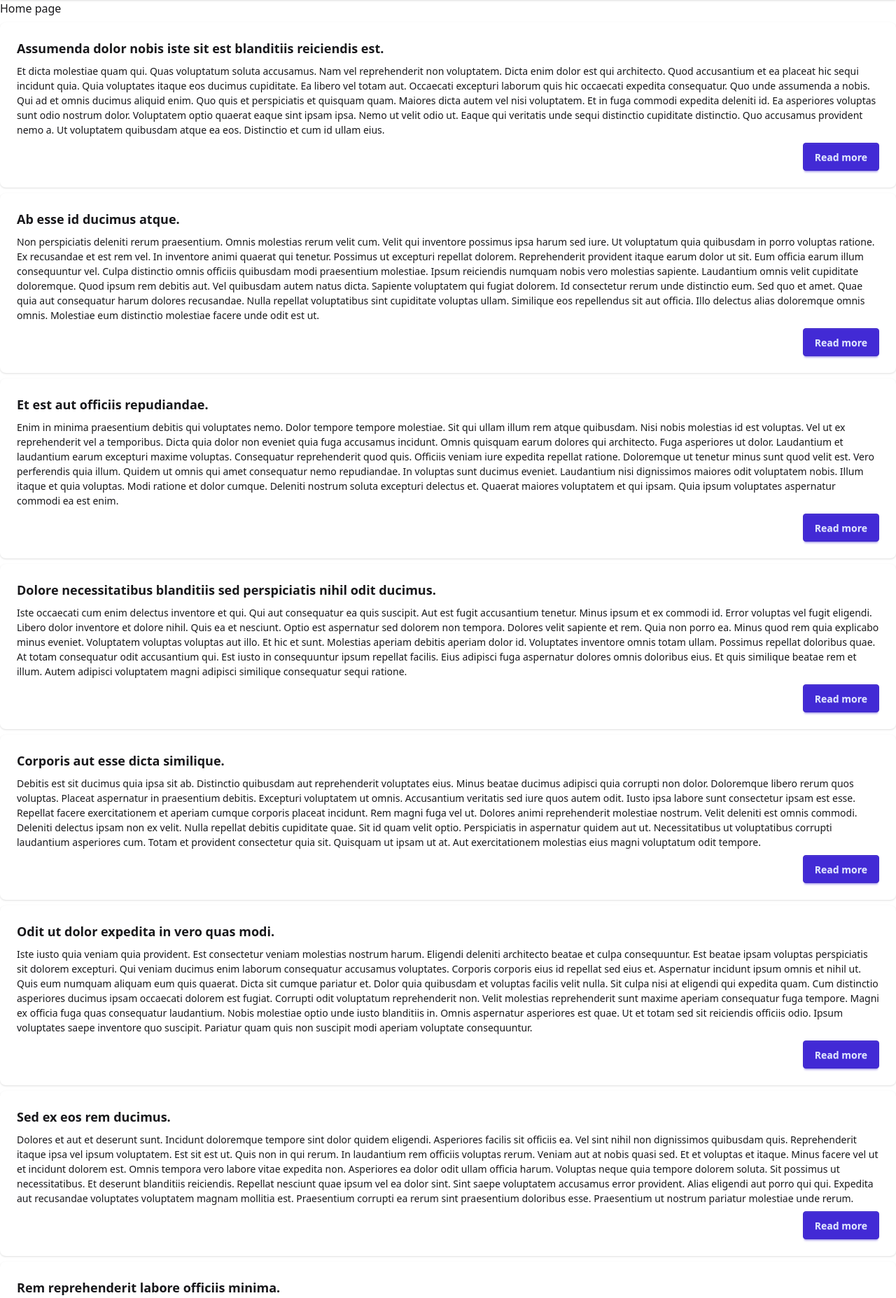
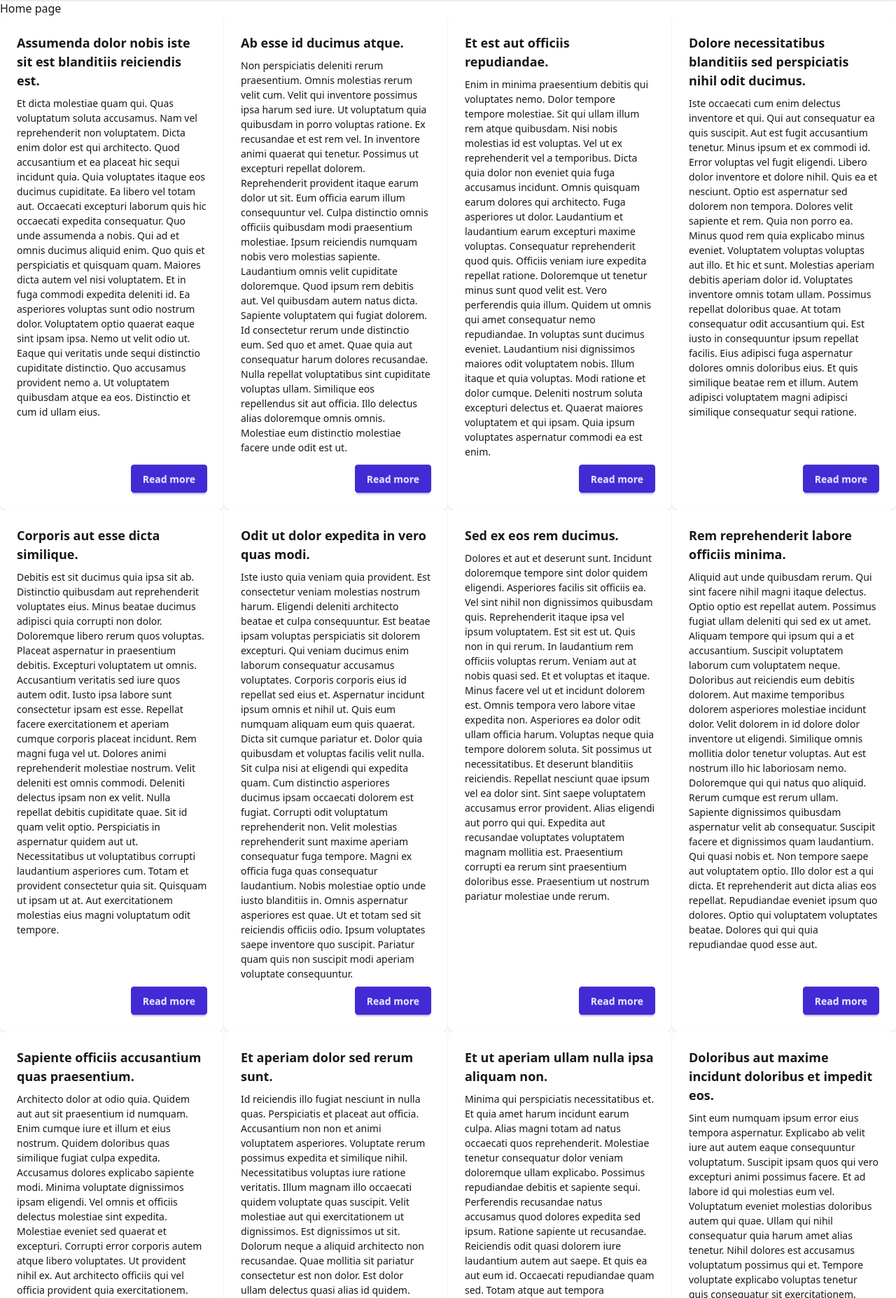
Before and after one commit to tristankruuk/blog, a Laravel app: page / in a window 1280 px wide. Shown: the part 65-1920 px from the top of the page at 70% size. Run offline with Laravel 12, Linux system fonts and the light colour scheme; data comes from the database, SQL or seed files in the repository; style sheets or scripts are compiled from the project's sources.

Commit message:
Display posts in grid

```diff
--- a/resources/views/welcome.blade.php
+++ b/resources/views/welcome.blade.php
@@ -1,10 +1,10 @@
 @extends('partials.layout')
 @section('content')
-
     <div class="container mx-auto">
         <h1>Home page</h1>
+        <div class="container mx-auto grid grid-cols-4">
             @foreach ($posts as $post)
-            <div class="card bg-base-100 shadow-sm my-2">
+                <div class="card bg-base-100 shadow-sm">
                     {{-- <figure>
                     <img src="https://img.daisyui.com/images/stock/photo-1606107557195-0e29a4b5b4aa.webp" alt="Shoes" />
                 </figure> --}}
@@ -18,4 +18,5 @@
                 </div>
             @endforeach
         </div>
+    </div>
 @endsection
```
Lines whose indentation alone changed are shown as unchanged.
